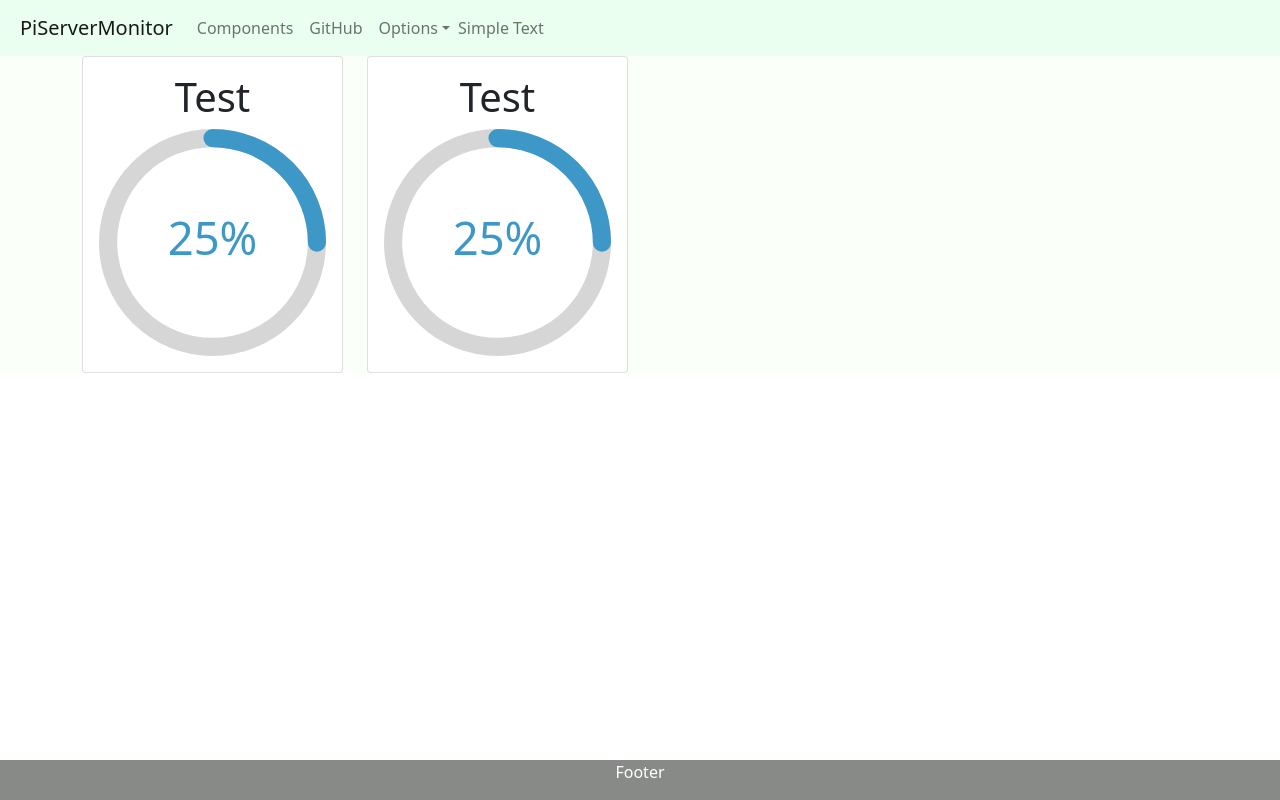
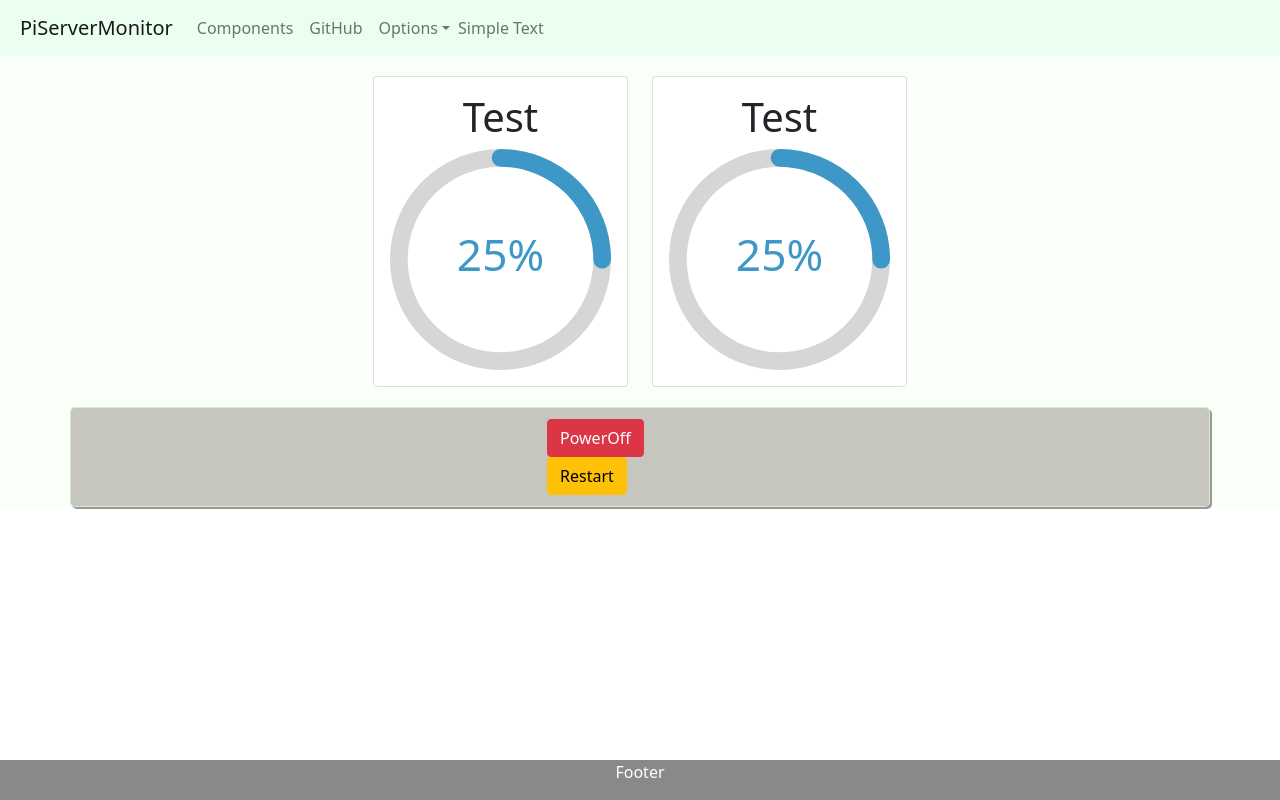
Before and after one commit to DenisAliev/PiServerMonitor, a React (Create React App) app in the folder PiServerMonitor/ClientApp/: page /panel in a window 1280 px wide. Built offline with nearby package versions, Linux system fonts and the light colour scheme.

Commit message:
Added ControlButtons

```diff
--- /dev/null
+++ b/PiServerMonitor/ClientApp/src/components/ControlButtons.js
@@ -0,0 +1,14 @@
+import React from "react";
+import {Button, Row, Col} from "reactstrap";
+import "../css/control-buttons.css";
+
+export default function ControlButtons(){
+    return(
+      <Row className="control-buttons-panel" style={{justifyContent:"center", alignItems:"center"}}>
+          <Col sm="1" style={{width:"210px"}}>
+              <Button color="danger" style={{marginRight:"10px"}}>PowerOff</Button>
+              <Button color="warning">Restart</Button>
+          </Col>
+      </Row>
+    );
+}
--- a/PiServerMonitor/ClientApp/src/components/NavMenu.js
+++ b/PiServerMonitor/ClientApp/src/components/NavMenu.js
@@ -14,7 +14,7 @@ export default function NavMenu(){
     return(
             <Nav className="mr-auto" navbar>
                 <NavItem>
-                    <NavLink href="/components/">Components</NavLink>
+                    <NavLink href="/panel/">Components</NavLink>
                 </NavItem>
                 <NavItem>
                     <NavLink href="https://github.com/reactstrap/reactstrap">GitHub</NavLink>
--- a/PiServerMonitor/ClientApp/src/components/StatusBar.js
+++ b/PiServerMonitor/ClientApp/src/components/StatusBar.js
@@ -10,7 +10,7 @@ export default function StatusBar() {
 
     return(
             <div>
-                <Row>
+                <Row className="status-bar-row" style={{justifyContent:"center"}}>
                 {infoStatuses.map( (infoStatus,i) =>{
                     return(
                             <Col sm="3">
--- /dev/null
+++ b/PiServerMonitor/ClientApp/src/css/control-buttons.css
@@ -0,0 +1,8 @@
+.control-buttons-panel{
+    border: 1px solid rgba(210, 250, 197, 0.82);
+    background-color: rgb(198, 198, 190);
+    box-shadow: 2px 2px rgba(53, 53, 53, 0.5);
+    border-radius: 5px;
+    min-height: 100px;
+    margin-bottom: 50px;
+}
--- a/PiServerMonitor/ClientApp/src/css/status-bar.css
+++ b/PiServerMonitor/ClientApp/src/css/status-bar.css
@@ -1,11 +1,3 @@
-.status-label{
-    text-align:center;
+.status-bar-row{
+    margin: 20px 0 20px 0;
 }
-
-.status-container{
-    border: solid 1px rgba(172, 172, 172, 0.28);
-    border-radius: 15px;
-    padding: 20px;
-    margin-top: 10px;
-    box-shadow: 2px 2px rgba(143, 143, 143, 0.81);
-}
--- a/PiServerMonitor/ClientApp/src/pages/ControlPanel.js
+++ b/PiServerMonitor/ClientApp/src/pages/ControlPanel.js
@@ -2,6 +2,7 @@ import React from "react";
 import "../css/site.css";
 import {Row} from 'reactstrap';
 import StatusBar from "../components/StatusBar";
+import ControlButtons from "../components/ControlButtons";
 
 export default class ControlPanel extends React.Component{
     constructor(props) {
@@ -9,7 +10,10 @@ export default class ControlPanel extends React.Component{
     }
     render() {
         return(
-            <StatusBar/>
+            <div>
+                <StatusBar/>
+                <ControlButtons/>
+            </div>
         );
     }
 }
```
